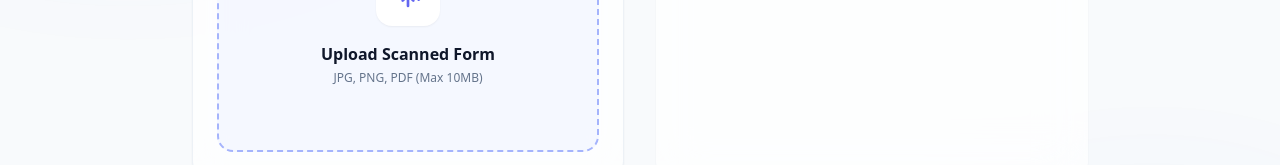
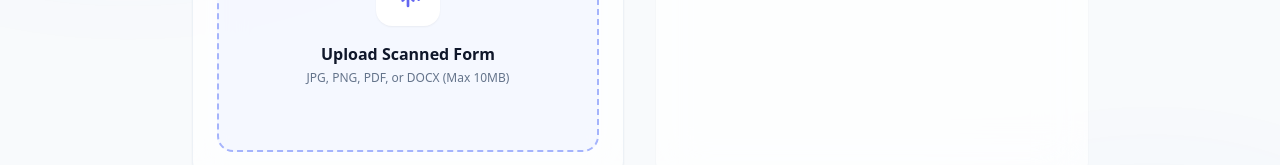
Before and after one commit to theweese/VibeIntake, a Next.js app: page /upload in a window 1280 px wide. Shown: the part 383-548 px from the top of the page. Built offline with nearby package versions, Linux system fonts and the light colour scheme.

Commit message:
feat: accept doc and docx formats in upload component

```diff
--- a/app/upload/page.tsx
+++ b/app/upload/page.tsx
@@ -60,7 +60,7 @@ export default function UploadPage() {
                                             <UploadCloud className="w-8 h-8 text-indigo-500" />
                                         </div>
                                         <h4 className="font-semibold text-slate-900 dark:text-slate-100 mb-1">Upload Scanned Form</h4>
-                                        <p className="text-xs text-slate-500">JPG, PNG, PDF (Max 10MB)</p>
+                                        <p className="text-xs text-slate-500">JPG, PNG, PDF, or DOCX (Max 10MB)</p>
                                     </div>
                                 )}
                                 {uploadState === 'scanning' && (
@@ -94,7 +94,7 @@ export default function UploadPage() {
                             className="hidden"
                             ref={fileInputRef}
                             onChange={handleFileChange}
-                            accept="image/*,.pdf"
+                            accept="image/*,.pdf,.doc,.docx"
                         />
 
                     </CardContent>
```
